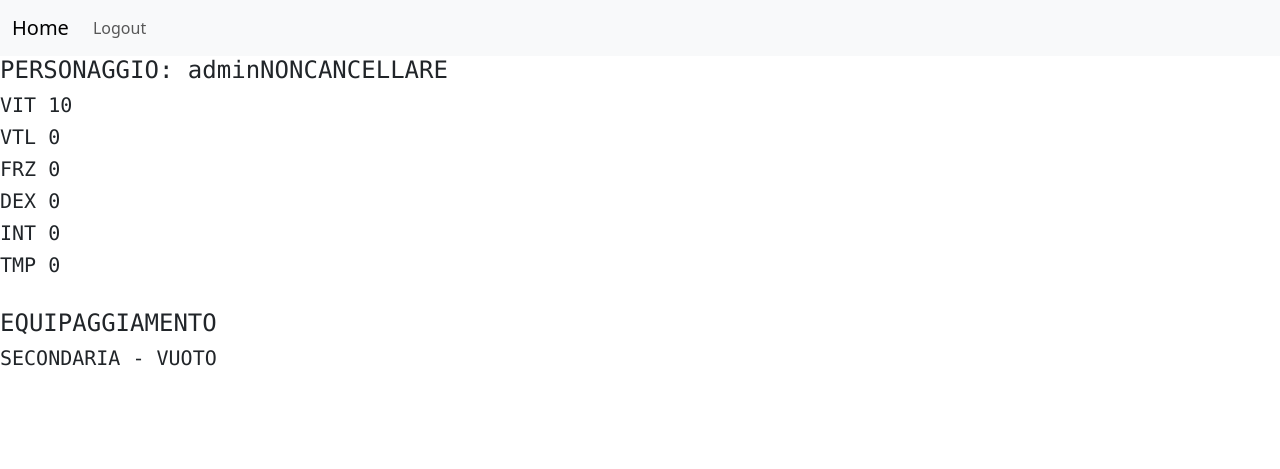
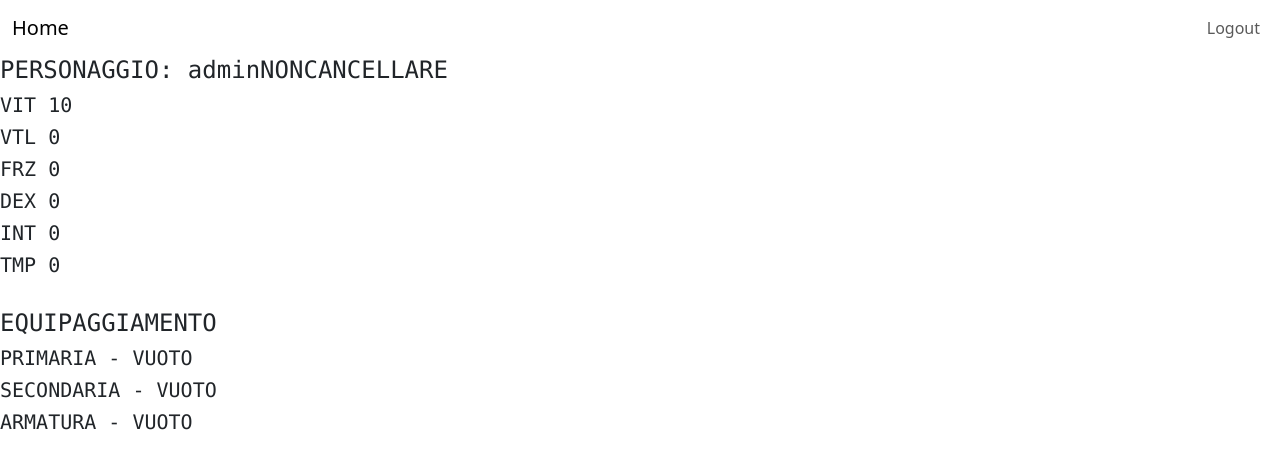
Before and after one commit to matteasu/ISW_DJANGO, a Django app: page / in a window 1280 px wide. Shown: the top 469 px of the page. Run offline with Django 3.2, Linux system fonts and the light colour scheme; a user stored in the database is signed in; data comes from the database, SQL or seed files in the repository; both versions use the stored data as it was after the commit; some libraries are stand-ins or nearby versions.

Commit message:
Elementi della navbar allineati a dx

```diff
--- /dev/null
+++ b/progISW/home/static/styles.css
@@ -0,0 +1,3 @@
+.navbar-collapse {
+  justify-content: flex-end;
+}
--- a/progISW/home/templates/index.html
+++ b/progISW/home/templates/index.html
@@ -8,16 +8,19 @@
 <head>
     <meta charset="UTF-8">
     <title>Title</title>
+    {% load static %}
+    <link rel="stylesheet" href="{% static './styles.css'%}">
 </head>
 <body>
-<nav class="navbar navbar-expand-lg navbar-light bg-light">
+<nav class="navbar navbar-expand-lg navbar-light ">
     <div class="container-fluid">
         <a class="navbar-brand" href="#">Home</a>
-    <button class="navbar-toggler" type="button" data-bs-toggle="collapse" data-bs-target="#navbarSupportedContent" aria-controls="navbarSupportedContent" aria-expanded="false" aria-label="Toggle navigation">
+        <button class="navbar-toggler" type="button" data-bs-toggle="collapse" data-bs-target="#navbarSupportedContent"
+                aria-controls="navbarSupportedContent" aria-expanded="false" aria-label="Toggle navigation">
             <span class="navbar-toggler-icon"></span>
         </button>
         <div class="collapse navbar-collapse" id="navbarSupportedContent">
-      <ul class="navbar-nav me-auto mb-2 mb-lg-0">
+            <ul class="navbar-nav  mb-2 mb-lg-0">
                 <!-- Robe nostre -->
                 {% if request.user.is_authenticated %}
                 <li class="nav-item">
@@ -49,6 +52,8 @@
 <h4 class="font-monospace">EQUIPAGGIAMENTO</h4>
 {% if request.user.personaggio.armaPrimaria is not None %}
 <h5 class="font-monospace">PRIMARIA - {{request.user.personaggio.armaPrimaria }}</h5>
+{% else %}
+<h5 class="font-monospace">PRIMARIA - VUOTO</h5>
 {% endif %}
 
 {% if request.user.personaggio.armaSecondaria is not None %}
@@ -59,6 +64,8 @@
 
 {% if request.user.personaggio.armatura is not None %}
 <h5 class="font-monospace">ARMATURA - {{request.user.personaggio.armatura }}</h5>
+{% else %}
+<h5 class="font-monospace">ARMATURA - VUOTO</h5>
 {% endif %}
 
 {% endif %}
```
Also changed, not shown: progISW/db.sqlite3. Lines whose indentation alone changed are shown as unchanged.
